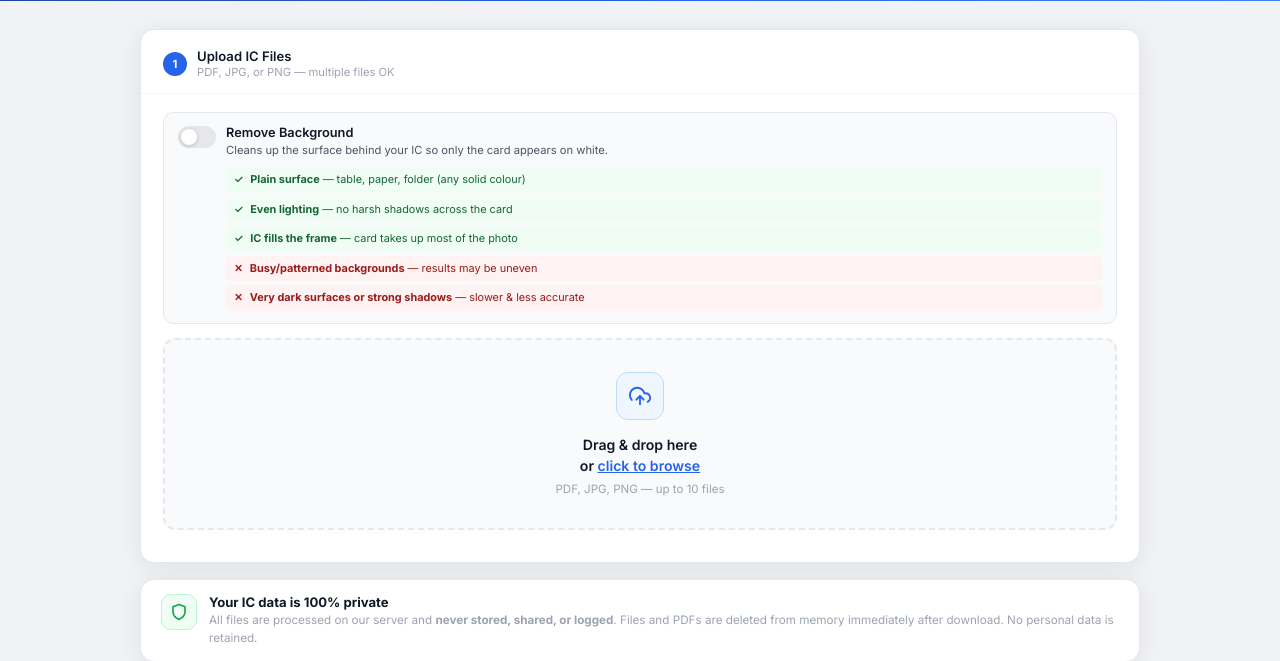
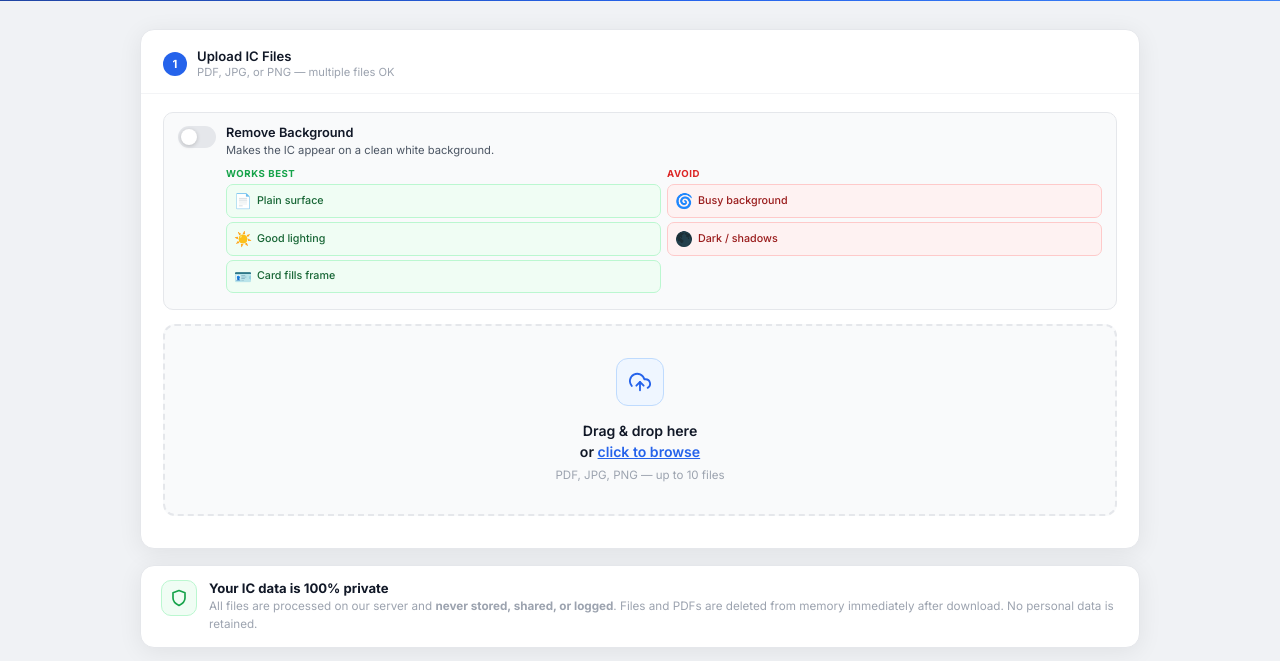
Before and after one commit to naoki-ALTRENYX/naoki_IC_project2, a FastAPI app: page / in a window 1280 px wide. Shown: the part 286-947 px from the top of the page. Run offline with FastAPI, Linux system fonts and the light colour scheme.

Commit message:
Replace bg tips with compact visual DO/DON'T emoji grid
Co-Authored-By: Claude Sonnet 4.6 <noreply@anthropic.com>

```diff
--- a/templates/index.html
+++ b/templates/index.html
@@ -145,11 +145,14 @@
     .toggle-text { flex: 1; min-width: 0; }
     .toggle-title { display: block; font-size: 0.8rem; font-weight: 600; color: var(--gray-900); }
     .toggle-desc  { display: block; font-size: 0.7rem; color: var(--gray-600); margin-top: 2px; line-height: 1.5; }
-    .bg-tips { display: flex; flex-direction: column; gap: 4px; margin-top: 8px; }
-    .bg-tip-row { display: flex; align-items: flex-start; gap: 7px; font-size: 0.68rem; line-height: 1.4; padding: 5px 8px; border-radius: 6px; }
-    .bg-tip-row.good { background: var(--green-soft); color: #166534; }
-    .bg-tip-row.bad  { background: var(--red-soft);   color: #991b1b; }
-    .tip-icon { flex-shrink: 0; font-size: 0.65rem; font-weight: 700; margin-top: 1px; }
+    .bg-grid { display: grid; grid-template-columns: 1fr 1fr; gap: 6px; margin-top: 8px; }
+    .bg-col-label { font-size: 0.6rem; font-weight: 700; letter-spacing: 0.06em; text-transform: uppercase; margin-bottom: 3px; }
+    .bg-col-label.good { color: #16a34a; }
+    .bg-col-label.bad  { color: #dc2626; }
+    .bg-chip { display: flex; align-items: center; gap: 5px; padding: 5px 7px; border-radius: 7px; font-size: 0.67rem; font-weight: 500; margin-bottom: 4px; }
+    .bg-chip.good { background: var(--green-soft); color: #166534; border: 1px solid var(--green-mid); }
+    .bg-chip.bad  { background: var(--red-soft);   color: #991b1b; border: 1px solid var(--red-mid); }
+    .bg-chip-icon { font-size: 0.9rem; flex-shrink: 0; }
 
     /* Dropzone */
     .dropzone {
@@ -475,27 +478,18 @@
             </div>
             <div class="toggle-text">
               <span class="toggle-title">Remove Background</span>
-              <span class="toggle-desc">Cleans up the surface behind your IC so only the card appears on white.
-                <span class="bg-tips">
-                  <span class="bg-tip-row good">
-                    <span class="tip-icon">✓</span>
-                    <span><b>Plain surface</b> — table, paper, folder (any solid colour)</span>
+              <span class="toggle-desc">Makes the IC appear on a clean white background.
+                <span class="bg-grid">
+                  <span>
+                    <div class="bg-col-label good">Works best</div>
+                    <div class="bg-chip good"><span class="bg-chip-icon">📄</span> Plain surface</div>
+                    <div class="bg-chip good"><span class="bg-chip-icon">☀️</span> Good lighting</div>
+                    <div class="bg-chip good"><span class="bg-chip-icon">🪪</span> Card fills frame</div>
                   </span>
-                  <span class="bg-tip-row good">
-                    <span class="tip-icon">✓</span>
-                    <span><b>Even lighting</b> — no harsh shadows across the card</span>
-                  </span>
-                  <span class="bg-tip-row good">
-                    <span class="tip-icon">✓</span>
-                    <span><b>IC fills the frame</b> — card takes up most of the photo</span>
-                  </span>
-                  <span class="bg-tip-row bad">
-                    <span class="tip-icon">✕</span>
-                    <span><b>Busy/patterned backgrounds</b> — results may be uneven</span>
-                  </span>
-                  <span class="bg-tip-row bad">
-                    <span class="tip-icon">✕</span>
-                    <span><b>Very dark surfaces or strong shadows</b> — slower &amp; less accurate</span>
+                  <span>
+                    <div class="bg-col-label bad">Avoid</div>
+                    <div class="bg-chip bad"><span class="bg-chip-icon">🌀</span> Busy background</div>
+                    <div class="bg-chip bad"><span class="bg-chip-icon">🌑</span> Dark / shadows</div>
                   </span>
                 </span>
               </span>
```
